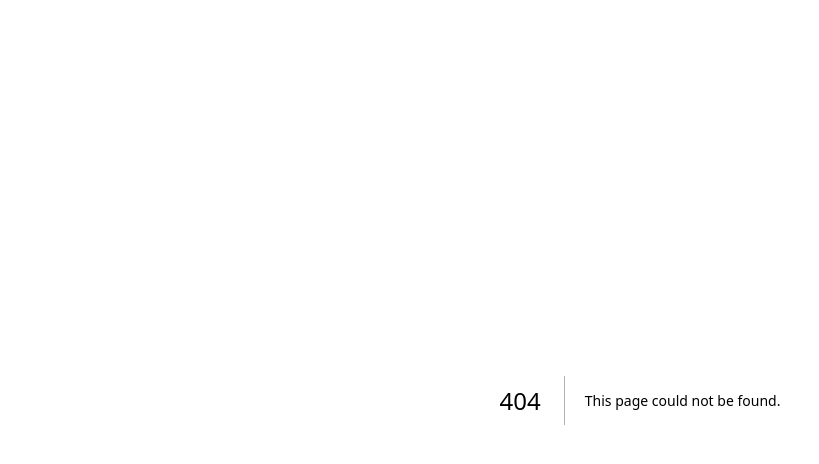
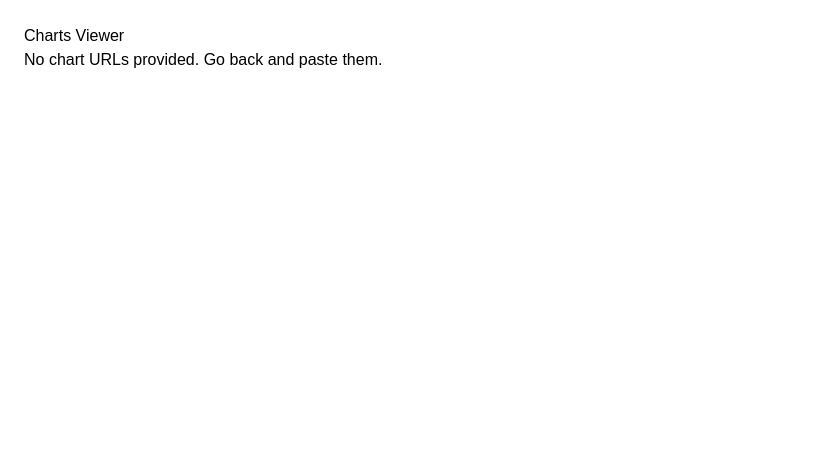
Before and after one commit to Ahmed-Sohail2000/matej-wellness-app, a Next.js app: page /view in a window 1280 px wide. Before the commit this address had no page. Shown: the top 464 px of the page, without its empty margins (0-819 px from the left). Built offline with nearby package versions, Linux system fonts and the light colour scheme.

Commit message:
Create ViewCharts component for displaying charts

```diff
--- /dev/null
+++ b/app/view/page.tsx
@@ -0,0 +1,42 @@
+'use client';
+
+import { useSearchParams } from 'next/navigation';
+
+export default function ViewCharts() {
+  const params = useSearchParams();
+  const url1 = params.get('url1') || '';
+  const url2 = params.get('url2') || '';
+
+  const urls = [url1, url2].filter(Boolean);
+
+  return (
+    <main style={{ minHeight: '100vh', padding: 24, background: '#fff', color: '#000' }}>
+      <h1>Charts Viewer</h1>
+
+      {urls.length === 0 ? (
+        <p>No chart URLs provided. Go back and paste them.</p>
+      ) : (
+        <div style={{ display: 'grid', gap: 16 }}>
+          {urls.map((u, i) => (
+            <figure key={i} style={{ margin: 0 }}>
+              <img
+                src={u}
+                alt={`Chart ${i + 1}`}
+                style={{
+                  maxWidth: '100%',
+                  height: 'auto',
+                  borderRadius: 8,
+                  border: '1px solid #eee',
+                  background: '#fff',
+                }}
+              />
+              <figcaption style={{ fontSize: 14, color: '#555', wordBreak: 'break-all' }}>
+                {u}
+              </figcaption>
+            </figure>
+          ))}
+        </div>
+      )}
+    </main>
+  );
+}
```
